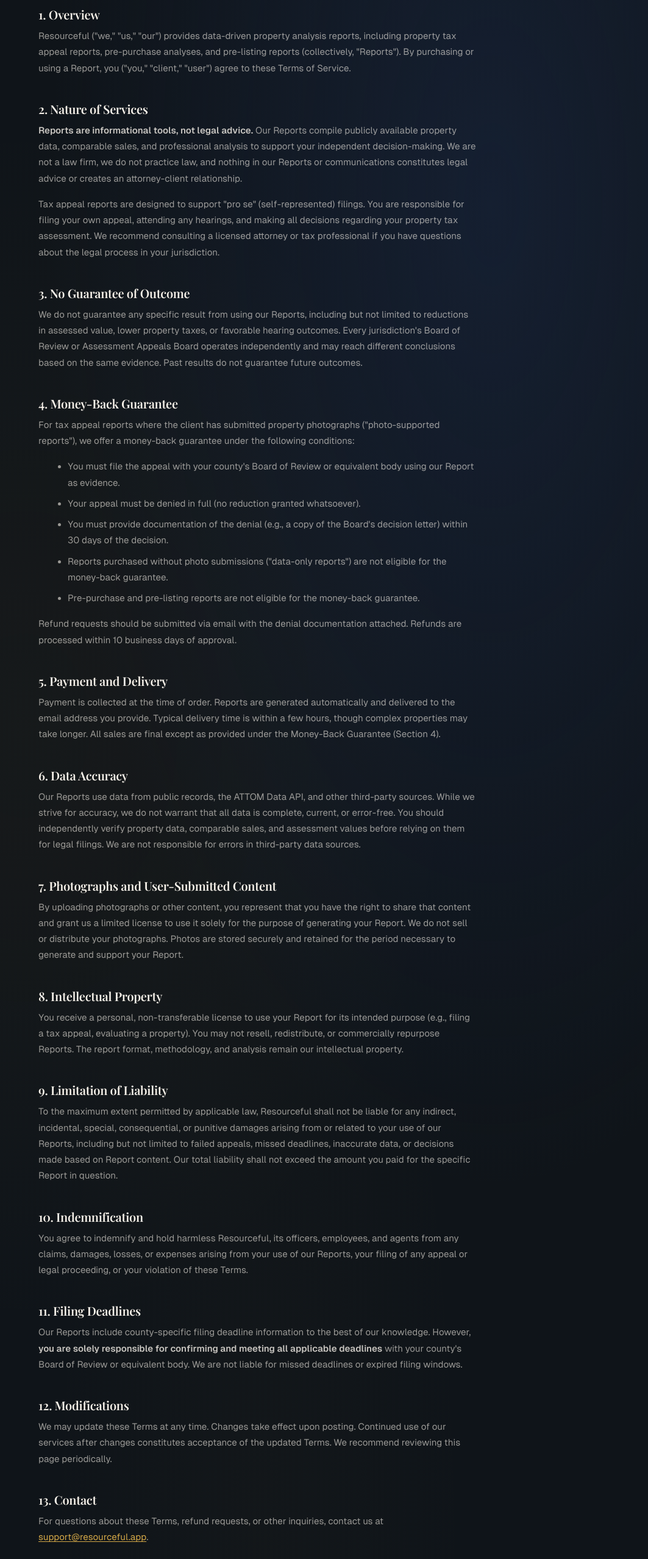
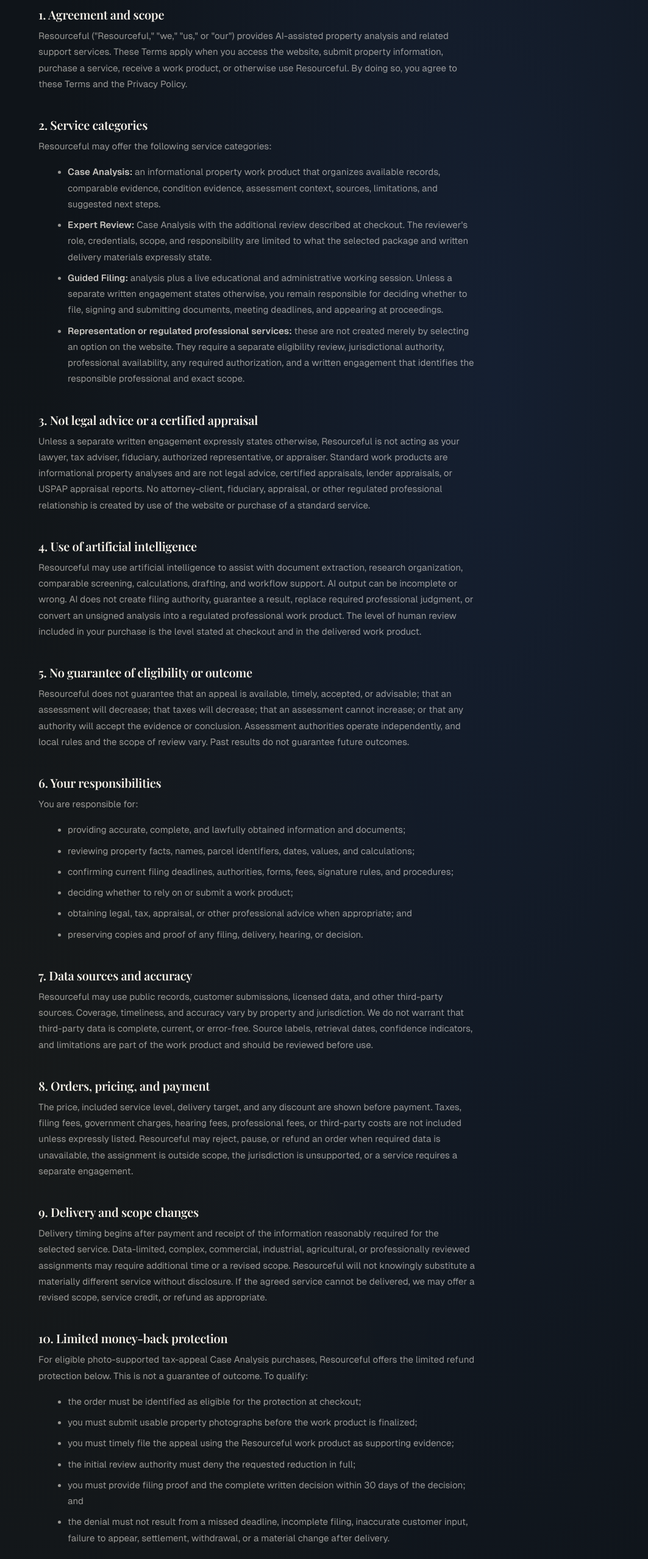
Before and after one commit to mikelaurenzo7-collab/Resourceful, a Next.js app: page /terms in a window 1280 px wide. Shown: the part 234-2791 px from the top of the page at 61% size, without its empty margins (217-1280 px from the left). Built offline with nearby package versions, Linux system fonts and the light colour scheme; no server answers; a web font is replaced by a local one.

Commit message:
align terms with actual service boundaries

```diff
--- a/src/app/terms/page.tsx
+++ b/src/app/terms/page.tsx
@@ -4,10 +4,10 @@
 export const metadata: Metadata = {
   title: 'Terms of Service | Resourceful',
   description:
-    'Terms of Service for Resourceful property tax appeal reports. Read our terms covering report delivery, money-back guarantee, refund policy, and usage guidelines.',
+    'Terms governing Resourceful property analysis, expert review, guided filing support, payments, delivery, refund protection, and customer responsibilities.',
   openGraph: {
     title: 'Terms of Service | Resourceful',
-    description: 'Terms governing the use of Resourceful property tax appeal reports and related services.',
+    description: 'Terms governing Resourceful property analysis and related support services.',
     type: 'website',
   },
 };
@@ -15,175 +15,224 @@
 export default function TermsPage() {
   return (
     <main className="min-h-screen bg-pattern">
-      {/* Nav */}
-      <nav className="bg-navy-deep/80 backdrop-blur-xl nav-shadow">
+      <nav className="bg-navy-deep/80 backdrop-blur-xl nav-shadow" aria-label="Legal page navigation">
         <div className="mx-auto max-w-4xl px-6 flex items-center justify-between h-16">
           <Link href="/" className="font-display text-xl text-gold">
             Resourceful
           </Link>
           <Link href="/" className="text-sm text-cream/50 hover:text-cream transition-colors">
-            Back to Home
+            Back to home
           </Link>
         </div>
       </nav>
 
       <div className="mx-auto max-w-3xl px-6 py-16">
         <h1 className="font-display text-3xl md:text-4xl text-cream mb-2">Terms of Service</h1>
-        <p className="text-sm text-cream/30 mb-12">Last updated: March 17, 2026</p>
+        <p className="text-sm text-cream/30 mb-12">Last updated: July 16, 2026</p>
 
         <div className="prose-legal space-y-10 text-sm text-cream/60 leading-relaxed">
           <section>
-            <h2 className="text-lg font-semibold text-cream mb-3">1. Overview</h2>
+            <h2 className="text-lg font-semibold text-cream mb-3">1. Agreement and scope</h2>
             <p>
-              Resourceful (&quot;we,&quot; &quot;us,&quot; &quot;our&quot;) provides data-driven property analysis
-              reports, including property tax appeal reports, pre-purchase analyses, and pre-listing reports
-              (collectively, &quot;Reports&quot;). By purchasing or using a Report, you (&quot;you,&quot;
-              &quot;client,&quot; &quot;user&quot;) agree to these Terms of Service.
+              Resourceful (&quot;Resourceful,&quot; &quot;we,&quot; &quot;us,&quot; or &quot;our&quot;) provides
+              AI-assisted property analysis and related support services. These Terms apply when you access the
+              website, submit property information, purchase a service, receive a work product, or otherwise use
+              Resourceful. By doing so, you agree to these Terms and the Privacy Policy.
             </p>
           </section>
 
           <section>
-            <h2 className="text-lg font-semibold text-cream mb-3">2. Nature of Services</h2>
+            <h2 className="text-lg font-semibold text-cream mb-3">2. Service categories</h2>
+            <p>Resourceful may offer the following service categories:</p>
+            <ul className="list-disc pl-6 mt-3 space-y-2">
+              <li>
+                <strong className="text-cream/80">Case Analysis:</strong> an informational property work product
+                that organizes available records, comparable evidence, condition evidence, assessment context,
+                sources, limitations, and suggested next steps.
+              </li>
+              <li>
+                <strong className="text-cream/80">Expert Review:</strong> Case Analysis with the additional review
+                described at checkout. The reviewer&apos;s role, credentials, scope, and responsibility are limited
+                to what the selected package and written delivery materials expressly state.
+              </li>
+              <li>
+                <strong className="text-cream/80">Guided Filing:</strong> analysis plus a live educational and
+                administrative working session. Unless a separate written engagement states otherwise, you remain
+                responsible for deciding whether to file, signing and submitting documents, meeting deadlines, and
+                appearing at proceedings.
+              </li>
+              <li>
+                <strong className="text-cream/80">Representation or regulated professional services:</strong> these
+                are not created merely by selecting an option on the website. They require a separate eligibility
+                review, jurisdictional authority, professional availability, any required authorization, and a
+                written engagement that identifies the responsible professional and exact scope.
+              </li>
+            </ul>
+          </section>
+
+          <section>
+            <h2 className="text-lg font-semibold text-cream mb-3">3. Not legal advice or a certified appraisal</h2>
             <p>
-              <strong className="text-cream/80">Reports are informational tools, not legal advice.</strong> Our
-              Reports compile publicly available property data, comparable sales, and professional analysis to
-              support your independent decision-making. We are not a law firm, we do not practice law, and
-              nothing in our Reports or communications constitutes legal advice or creates an attorney-client
-              relationship.
-            </p>
-            <p className="mt-3">
-              Tax appeal reports are designed to support &quot;pro se&quot; (self-represented) filings. You are
-              responsible for filing your own appeal, attending any hearings, and making all decisions regarding
-              your property tax assessment. We recommend consulting a licensed attorney or tax professional if
-              you have questions about the legal process in your jurisdiction.
+              Unless a separate written engagement expressly states otherwise, Resourceful is not acting as your
+              lawyer, tax adviser, fiduciary, authorized representative, or appraiser. Standard work products are
+              informational property analyses and are not legal advice, certified appraisals, lender appraisals, or
+              USPAP appraisal reports. No attorney-client, fiduciary, appraisal, or other regulated professional
+              relationship is created by use of the website or purchase of a standard service.
             </p>
           </section>
 
           <section>
-            <h2 className="text-lg font-semibold text-cream mb-3">3. No Guarantee of Outcome</h2>
+            <h2 className="text-lg font-semibold text-cream mb-3">4. Use of artificial intelligence</h2>
             <p>
-              We do not guarantee any specific result from using our Reports, including but not limited to
-              reductions in assessed value, lower property taxes, or favorable hearing outcomes. Every
-              jurisdiction&apos;s Board of Review or Assessment Appeals Board operates independently and may
-              reach different conclusions based on the same evidence. Past results do not guarantee future
-              outcomes.
+              Resourceful may use artificial intelligence to assist with document extraction, research
+              organization, comparable screening, calculations, drafting, and workflow support. AI output can be
+              incomplete or wrong. AI does not create filing authority, guarantee a result, replace required
+              professional judgment, or convert an unsigned analysis into a regulated professional work product.
+              The level of human review included in your purchase is the level stated at checkout and in the
+              delivered work product.
             </p>
           </section>
 
           <section>
-            <h2 className="text-lg font-semibold text-cream mb-3">4. Money-Back Guarantee</h2>
+            <h2 className="text-lg font-semibold text-cream mb-3">5. No guarantee of eligibility or outcome</h2>
             <p>
-              For tax appeal reports where the client has submitted property photographs (&quot;photo-supported
-              reports&quot;), we offer a money-back guarantee under the following conditions:
-            </p>
-            <ul className="list-disc pl-6 mt-3 space-y-2">
-              <li>
-                You must file the appeal with your county&apos;s Board of Review or equivalent body using our
-                Report as evidence.
-              </li>
-              <li>
-                Your appeal must be denied in full (no reduction granted whatsoever).
-              </li>
-              <li>
-                You must provide documentation of the denial (e.g., a copy of the Board&apos;s decision letter)
-                within 30 days of the decision.
-              </li>
-              <li>
-                Reports purchased without photo submissions (&quot;data-only reports&quot;) are not eligible for
-                the money-back guarantee.
-              </li>
-              <li>
-                Pre-purchase and pre-listing reports are not eligible for the money-back guarantee.
-              </li>
-            </ul>
-            <p className="mt-3">
-              Refund requests should be submitted via email with the denial documentation attached.
-              Refunds are processed within 10 business days of approval.
+              Resourceful does not guarantee that an appeal is available, timely, accepted, or advisable; that an
+              assessment will decrease; that taxes will decrease; that an assessment cannot increase; or that any
+              authority will accept the evidence or conclusion. Assessment authorities operate independently, and
+              local rules and the scope of review vary. Past results do not guarantee future outcomes.
             </p>
           </section>
 
           <section>
-            <h2 className="text-lg font-semibold text-cream mb-3">5. Payment and Delivery</h2>
+            <h2 className="text-lg font-semibold text-cream mb-3">6. Your responsibilities</h2>
+            <p>You are responsible for:</p>
+            <ul className="list-disc pl-6 mt-3 space-y-2">
+              <li>providing accurate, complete, and lawfully obtained information and documents;</li>
+              <li>reviewing property facts, names, parcel identifiers, dates, values, and calculations;</li>
+              <li>confirming current filing deadlines, authorities, forms, fees, signature rules, and procedures;</li>
+              <li>deciding whether to rely on or submit a work product;</li>
+              <li>obtaining legal, tax, appraisal, or other professional advice when appropriate; and</li>
+              <li>preserving copies and proof of any filing, delivery, hearing, or decision.</li>
+            </ul>
+          </section>
+
+          <section>
+            <h2 className="text-lg font-semibold text-cream mb-3">7. Data sources and accuracy</h2>
             <p>
-              Payment is collected at the time of order. Reports are generated automatically and delivered to the
-              email address you provide. Typical delivery time is within a few hours, though complex properties
-              may take longer. All sales are final except as provided under the Money-Back Guarantee (Section 4).
+              Resourceful may use public records, customer submissions, licensed data, and other third-party
+              sources. Coverage, timeliness, and accuracy vary by property and jurisdiction. We do not warrant that
+              third-party data is complete, current, or error-free. Source labels, retrieval dates, confidence
+              indicators, and limitations are part of the work product and should be reviewed before use.
             </p>
           </section>
 
           <section>
-            <h2 className="text-lg font-semibold text-cream mb-3">6. Data Accuracy</h2>
+            <h2 className="text-lg font-semibold text-cream mb-3">8. Orders, pricing, and payment</h2>
             <p>
-              Our Reports use data from public records, the ATTOM Data API, and other third-party sources. While
-              we strive for accuracy, we do not warrant that all data is complete, current, or error-free. You
-              should independently verify property data, comparable sales, and assessment values before relying
-              on them for legal filings. We are not responsible for errors in third-party data sources.
+              The price, included service level, delivery target, and any discount are shown before payment. Taxes,
+              filing fees, government charges, hearing fees, professional fees, or third-party costs are not
+              included unless expressly listed. Resourceful may reject, pause, or refund an order when required
+              data is unavailable, the assignment is outside scope, the jurisdiction is unsupported, or a service
+              requires a separate engagement.
             </p>
           </section>
 
           <section>
-            <h2 className="text-lg font-semibold text-cream mb-3">7. Photographs and User-Submitted Content</h2>
+            <h2 className="text-lg font-semibold text-cream mb-3">9. Delivery and scope changes</h2>
             <p>
-              By uploading photographs or other content, you represent that you have the right to share that
-              content and grant us a limited license to use it solely for the purpose of generating your Report.
-              We do not sell or distribute your photographs. Photos are stored securely and retained for the
-              period necessary to generate and support your Report.
+              Delivery timing begins after payment and receipt of the information reasonably required for the
+              selected service. Data-limited, complex, commercial, industrial, agricultural, or professionally
+              reviewed assignments may require additional time or a revised scope. Resourceful will not knowingly
+              substitute a materially different service without disclosure. If the agreed service cannot be
+              delivered, we may offer a revised scope, service credit, or refund as appropriate.
             </p>
           </section>
 
           <section>
-            <h2 className="text-lg font-semibold text-cream mb-3">8. Intellectual Property</h2>
+            <h2 className="text-lg font-semibold text-cream mb-3">10. Limited money-back protection</h2>
             <p>
-              You receive a personal, non-transferable license to use your Report for its intended purpose
-              (e.g., filing a tax appeal, evaluating a property). You may not resell, redistribute, or
-              commercially repurpose Reports. The report format, methodology, and analysis remain our
-              intellectual property.
+              For eligible photo-supported tax-appeal Case Analysis purchases, Resourceful offers the limited
+              refund protection below. This is not a guarantee of outcome. To qualify:
+            </p>
+            <ul className="list-disc pl-6 mt-3 space-y-2">
+              <li>the order must be identified as eligible for the protection at checkout;</li>
+              <li>you must submit usable property photographs before the work product is finalized;</li>
+              <li>you must timely file the appeal using the Resourceful work product as supporting evidence;</li>
+              <li>the initial review authority must deny the requested reduction in full;</li>
+              <li>you must provide filing proof and the complete written decision within 30 days of the decision; and</li>
+              <li>the denial must not result from a missed deadline, incomplete filing, inaccurate customer input, failure to appear, settlement, withdrawal, or a material change after delivery.</li>
+            </ul>
+            <p className="mt-3">
+              Pre-purchase, pre-listing, data-only, guided-service, representation, government-fee, and third-party
+              professional charges are not covered unless expressly stated. Approved refunds are limited to the
+              eligible Resourceful service fee and are processed to the original payment method.
             </p>
           </section>
 
           <section>
-            <h2 className="text-lg font-semibold text-cream mb-3">9. Limitation of Liability</h2>
+            <h2 className="text-lg font-semibold text-cream mb-3">11. Customer content</h2>
             <p>
-              To the maximum extent permitted by applicable law, Resourceful shall not be liable for any
-              indirect, incidental, special, consequential, or punitive damages arising from or related to your
-              use of our Reports, including but not limited to failed appeals, missed deadlines, inaccurate
-              data, or decisions made based on Report content. Our total liability shall not exceed the amount
-              you paid for the specific Report in question.
+              You represent that you have the right to provide photographs, documents, and other content. You grant
+              Resourceful a limited license to use that content to provide, secure, support, and improve the ordered
+              service. We do not acquire ownership of your content. Retention and deletion are governed by the
+              Privacy Policy and applicable law.
             </p>
           </section>
 
           <section>
-            <h2 className="text-lg font-semibold text-cream mb-3">10. Indemnification</h2>
+            <h2 className="text-lg font-semibold text-cream mb-3">12. Intellectual property and permitted use</h2>
             <p>
-              You agree to indemnify and hold harmless Resourceful, its officers, employees, and agents from any
-              claims, damages, losses, or expenses arising from your use of our Reports, your filing of any
-              appeal or legal proceeding, or your violation of these Terms.
+              Upon payment, you may use the delivered work product for the property decision and related proceeding
+              for which it was prepared, subject to these Terms. You may not resell, white-label, systematically
+              extract, or commercially redistribute Resourceful work products, templates, methods, or software
+              without written permission. Partner rights are governed by the applicable partner agreement.
             </p>
           </section>
 
           <section>
-            <h2 className="text-lg font-semibold text-cream mb-3">11. Filing Deadlines</h2>
+            <h2 className="text-lg font-semibold text-cream mb-3">13. Third-party services</h2>
             <p>
-              Our Reports include county-specific filing deadline information to the best of our knowledge.
-              However, <strong className="text-cream/80">you are solely responsible for confirming and meeting
-              all applicable deadlines</strong> with your county&apos;s Board of Review or equivalent body. We
-              are not liable for missed deadlines or expired filing windows.
+              Resourceful may rely on payment processors, data providers, hosting providers, email providers, map
+              or imagery providers, and other third parties. Their services may be unavailable, delayed, or subject
+              to separate terms. Resourceful is not responsible for a government body&apos;s portal, decision, delay,
+              or change in rules.
             </p>
           </section>
 
           <section>
-            <h2 className="text-lg font-semibold text-cream mb-3">12. Modifications</h2>
+            <h2 className="text-lg font-semibold text-cream mb-3">14. Limitation of liability</h2>
             <p>
-              We may update these Terms at any time. Changes take effect upon posting. Continued use of our
-              services after changes constitutes acceptance of the updated Terms. We recommend reviewing this
-              page periodically.
+              To the maximum extent permitted by law, Resourceful will not be liable for indirect, incidental,
+              special, consequential, exemplary, or punitive damages; lost savings; lost profits; missed deadlines;
+              increased assessments; or decisions by assessment authorities or other third parties. Resourceful&apos;s
+              aggregate liability arising from a specific order will not exceed the amount paid to Resourceful for
+              that order. Some jurisdictions do not allow certain limitations, so portions of this section may not
+              apply to you.
             </p>
           </section>
 
           <section>
-            <h2 className="text-lg font-semibold text-cream mb-3">13. Contact</h2>
+            <h2 className="text-lg font-semibold text-cream mb-3">15. Indemnification</h2>
             <p>
-              For questions about these Terms, refund requests, or other inquiries, contact us at{' '}
+              To the extent permitted by law, you agree to indemnify and hold Resourceful and its personnel harmless
+              from third-party claims arising from unlawful or unauthorized customer content, your material breach
+              of these Terms, or your misuse or unauthorized redistribution of a work product.
+            </p>
+          </section>
+
+          <section>
+            <h2 className="text-lg font-semibold text-cream mb-3">16. Changes and severability</h2>
+            <p>
+              We may update these Terms prospectively. The version in effect when you place an order governs that
+              order unless the parties agree otherwise. If any provision is unenforceable, the remaining provisions
+              remain in effect.
+            </p>
+          </section>
+
+          <section>
+            <h2 className="text-lg font-semibold text-cream mb-3">17. Contact</h2>
+            <p>
+              Questions, scope concerns, and eligible refund requests may be sent to{' '}
               <a href="mailto:support@resourceful.app" className="text-gold hover:text-gold-light transition-colors">
                 support@resourceful.app
               </a>.
```
